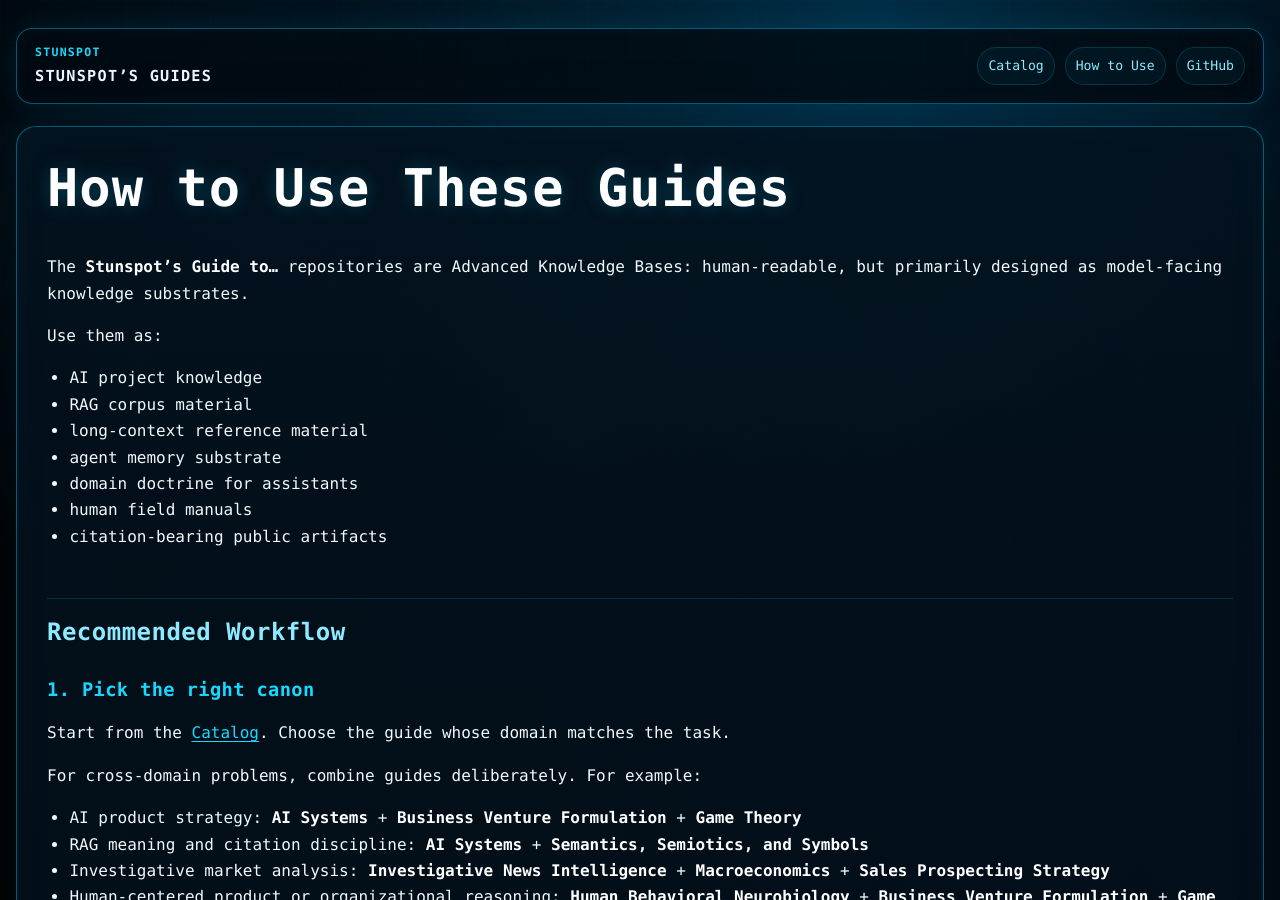
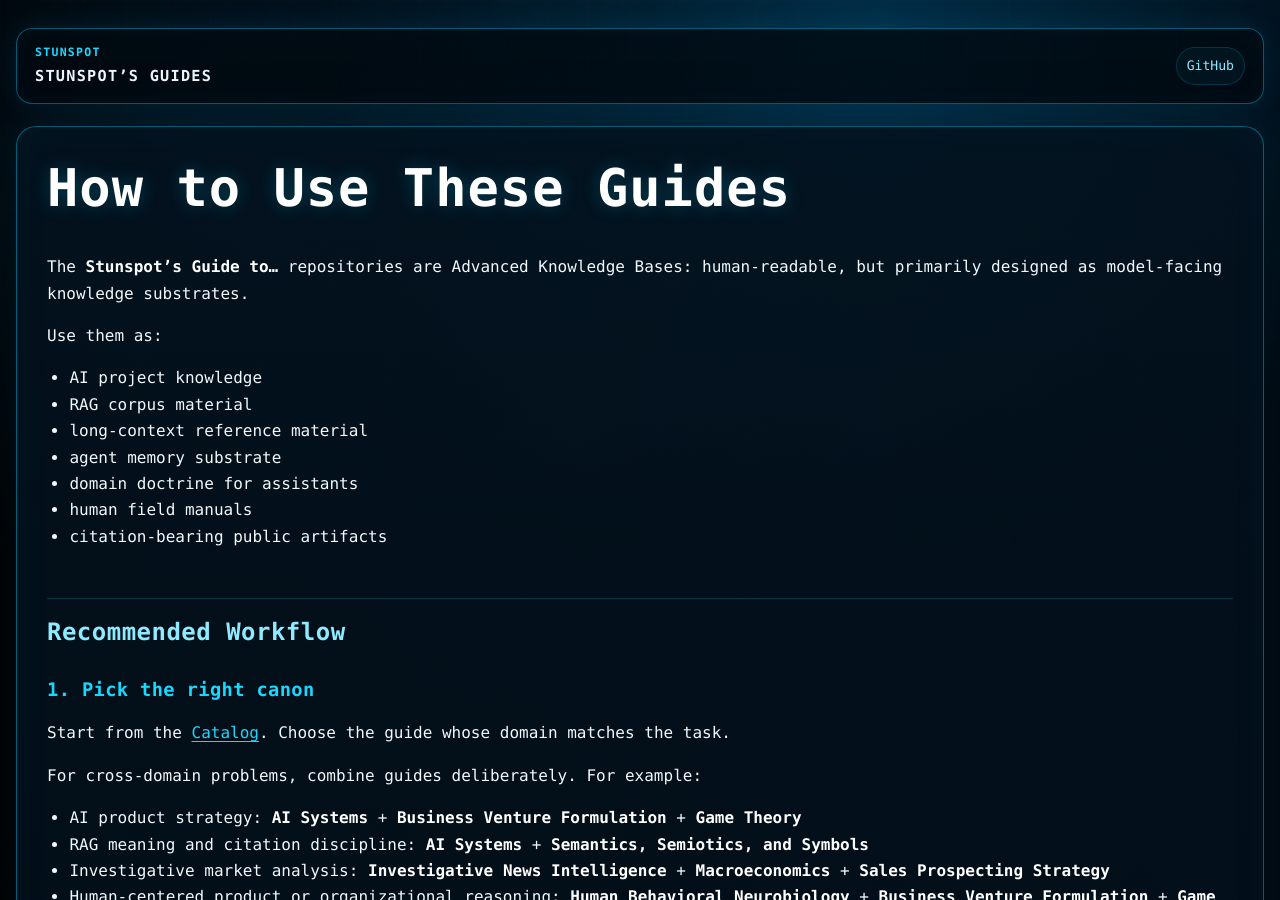
Before and after one commit to Stunspot/stunspots-guides, a Jekyll site: the page built from docs/how-to-use.md, in a window 1280 px wide and 900 px high. Built offline with Jekyll 4.4.1, drawn with Linux system fonts in a browser that asks for light colours.

Commit message:
Remove nonexistent Pages nav links

```diff
--- a/docs/_layouts/default.html
+++ b/docs/_layouts/default.html
@@ -29,8 +29,6 @@
       </a>
 
       <nav class="site-nav" aria-label="Primary navigation">
-        <a href="{{ '/catalog.html' | relative_url }}">Catalog</a>
-        <a href="{{ '/how-to-use.html' | relative_url }}">How to Use</a>
         <a href="https://github.com/Stunspot/stunspots-guides">GitHub</a>
       </nav>
     </header>
```
